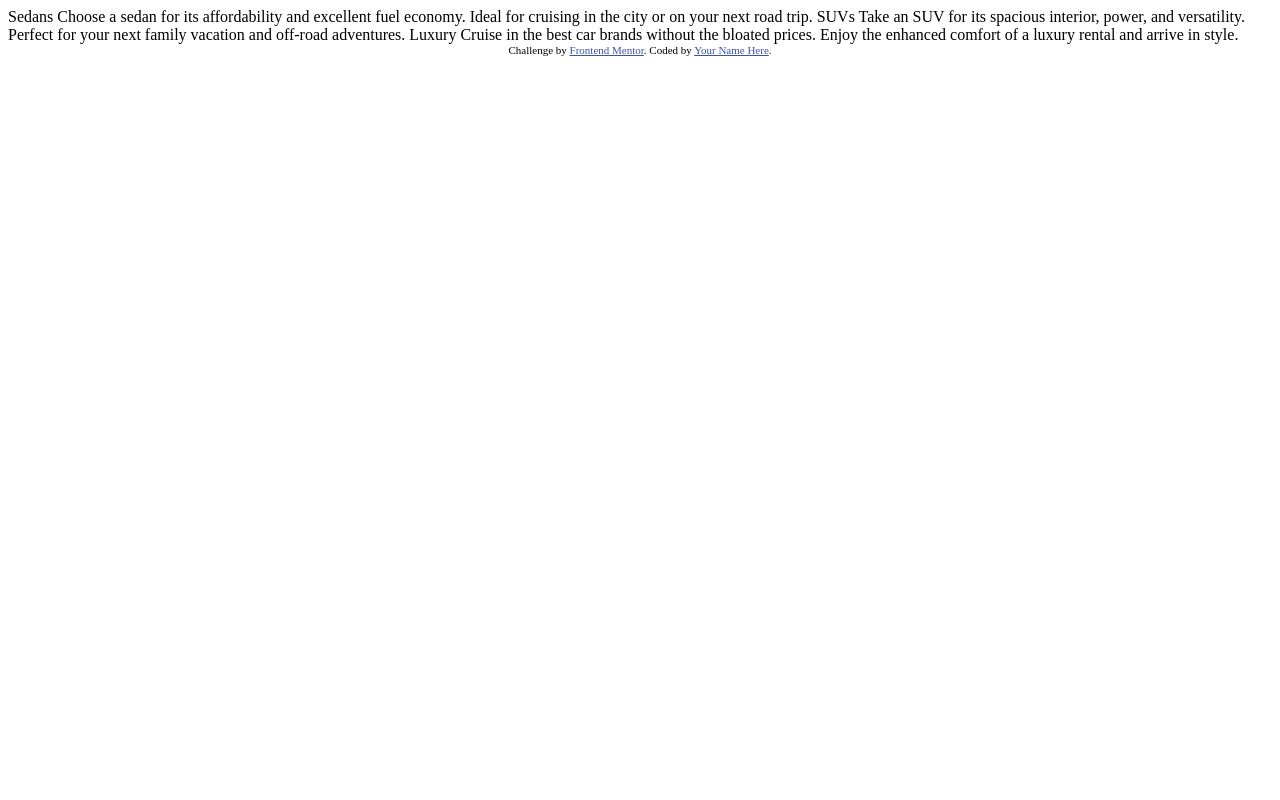
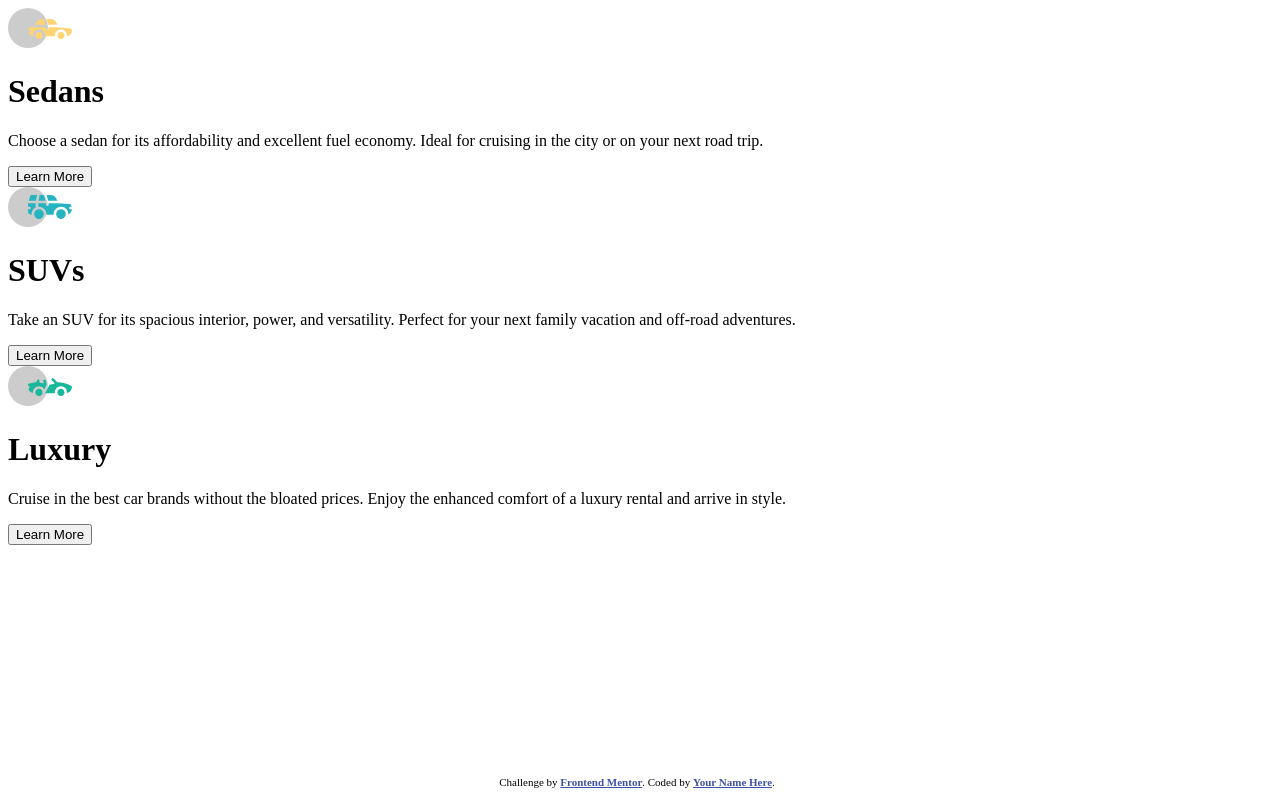
Before and after one commit to manuacg/3-column-preview-card-component, a plain HTML site: page index.html in a window 1280 px wide. Drawn offline with Linux system fonts and the light colour scheme.

Commit message:
html structure add

```diff
--- a/index.html
+++ b/index.html
@@ -1,36 +1,56 @@
 <!DOCTYPE html>
 <html lang="en">
+
 <head>
   <meta charset="UTF-8">
-  <meta name="viewport" content="width=device-width, initial-scale=1.0"> <!-- displays site properly based on user's device -->
+  <meta name="viewport" content="width=device-width, initial-scale=1.0">
+  <!-- displays site properly based on user's device -->
 
   <link rel="icon" type="image/png" sizes="32x32" href="./images/favicon-32x32.png">
+  <link rel="stylesheet" href="style.css">
+  <link rel="preconnect" href="https://fonts.googleapis.com">
+  <link rel="preconnect" href="https://fonts.gstatic.com" crossorigin>
+  <link href="https://fonts.googleapis.com/css2?family=Big+Shoulders+Display:wght@700&family=Lexend+Deca&display=swap"
+    rel="stylesheet">
 
   <title>Frontend Mentor | 3-column preview card component</title>
 
-  <!-- Feel free to remove these styles or customise in your own stylesheet 👍 -->
-  <style>
-    .attribution { font-size: 11px; text-align: center; }
-    .attribution a { color: hsl(228, 45%, 44%); }
-  </style>
 </head>
+
 <body>
 
-  Sedans
-  Choose a sedan for its affordability and excellent fuel economy. Ideal for cruising in the city
-  or on your next road trip.
+  <div class="container" role="main">
+    <div class="card">
+      <div class="column-1">
+        <img src="./images/icon-sedans.svg" alt="icon of a sedan">
+        <h1>Sedans</h1>
+        <p>Choose a sedan for its affordability and excellent fuel economy. Ideal for cruising in the city
+          or on your next road trip.</p>
+        <button>Learn More</button>
+      </div>
 
-  SUVs
-  Take an SUV for its spacious interior, power, and versatility. Perfect for your next family vacation
-  and off-road adventures.
+      <div class="column-2">
+        <img src="./images/icon-suvs.svg" alt="icon of a SUV">
+        <h1>SUVs</h1>
+        <p>Take an SUV for its spacious interior, power, and versatility. Perfect for your next family vacation
+          and off-road adventures.</p>
+        <button>Learn More</button>
+      </div>
 
-  Luxury
-  Cruise in the best car brands without the bloated prices. Enjoy the enhanced comfort of a luxury
-  rental and arrive in style.
+      <div class="column-3">
+        <img src="./images/icon-luxury.svg" alt="icon of a luxury car">
+        <h1>Luxury</h1>
+        <p>Cruise in the best car brands without the bloated prices. Enjoy the enhanced comfort of a luxury
+          rental and arrive in style.</p>
+        <button>Learn More</button>
+      </div>
+    </div>
+  </div>
 
   <div class="attribution">
     Challenge by <a href="https://www.frontendmentor.io?ref=challenge" target="_blank">Frontend Mentor</a>.
     Coded by <a href="#">Your Name Here</a>.
   </div>
 </body>
+
 </html>
--- a/style.css
+++ b/style.css
@@ -0,0 +1,11 @@
+.attribution {
+    font-size: 11px;
+    position: absolute;
+    top: 97%;
+    left: 39%;
+  }
+
+  .attribution a {
+    color: hsl(228, 45%, 44%);
+    font-weight: 700;
+  }
```
